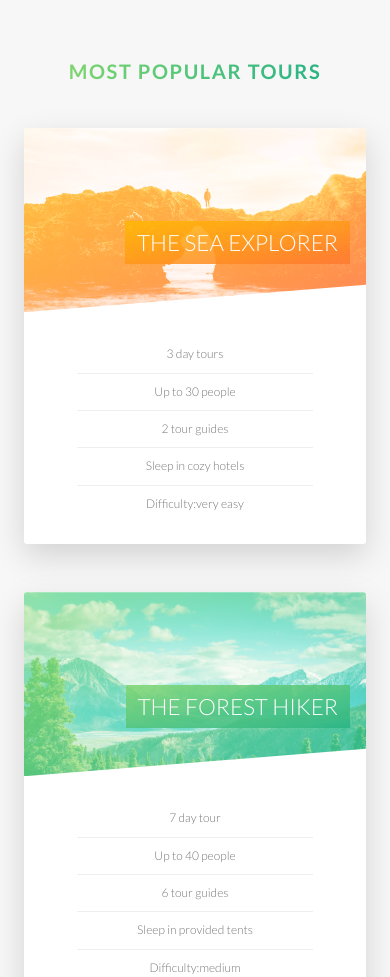
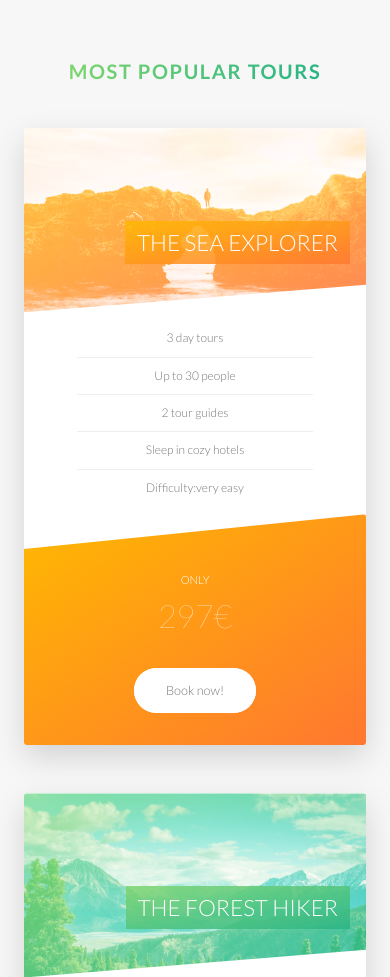
Before and after one commit to cisu/advanced-css, a website: page Natours/index.html in a window 390 px wide. Shown: the part 2642-3619 px from the top of the page. Drawn offline with Linux system fonts and the light colour scheme.

Commit message:
Write Media Queries Tours Booking

```diff
--- a/Natours/sass/components/_card.scss
+++ b/Natours/sass/components/_card.scss
@@ -184,4 +184,61 @@
     font-size: 6rem;
     font-weight: 100;
   }
+
+
+
+
+  // Start Media Query
+  @include respond(tab-port){
+
+      height: auto;
+      border-radius: 3px;
+      background-color: $color-white;
+      box-shadow: 0 1.5rem 4rem rgba($color-black, 0.15);
+
+      &__side {
+        font-size: 2rem;
+        height: auto;
+        position: relative;
+        box-shadow: none;
+
+
+          &--back {
+          transform: rotateY(0);
+          clip-path: polygon(0 15%, 100% 0, 100% 100%, 0 100%);
+        }
+      }
+
+      //   .card:hover .card__side
+      &:hover &__side--front {
+        transform: rotateY(0);
+      }
+
+      &__details{
+        padding: 1rem 3rem;
+      }
+
+
+      // BACK SIDE STYLING
+      &__cta {
+        position: relative;
+        top: 0;
+        left: 0;
+        transform: translate(0);
+        width: 100%;
+        padding: 7rem 4rem 4rem 4rem;
+      }
+
+      &__price-box {
+        margin-bottom: 3rem;
+      }
+
+      &__price-value {
+        font-size: 4rem;
+      }
+  }
+
+
+
+
 }
--- a/Natours/sass/components/_form.scss
+++ b/Natours/sass/components/_form.scss
@@ -16,6 +16,10 @@
     width: 90%;
     display: block;
     transition: all 0.3s;
+
+    @include respond(phone){
+      width: 100%;
+    }
 
     &:focus {
       outline: none;
@@ -50,6 +54,12 @@
   &__radio-group {
     width: 49%;
     display: inline-block;
+
+
+    @include respond(phone){
+      width: 100%;
+      margin-bottom: 2rem;
+    }
   }
 
   &__radio-input {
--- a/Natours/sass/components/_story.scss
+++ b/Natours/sass/components/_story.scss
@@ -8,6 +8,16 @@
   padding-left: 9rem;
   font-size: $default-font-size;
   transform: skewX(-12deg);
+
+  @include respond(tab-port){
+    width: 100%;
+    padding: 4rem;
+    padding-left: 7rem;
+  }
+
+  @include respond(phone){
+    transform: skewX(0);
+  }
 
   // this doesn't work because we already have one transform in story-section class and takes precedence over this one. And so therefore only the translation applies and not the skew.
   // & > * {
@@ -24,6 +34,10 @@
     clip-path: circle(50% at 50% 50%);
     transform: translateX(-3rem) skewX(12deg);
     position: relative;
+
+    @include respond(phone){
+      transform: translateX(-3rem) skewX(0);
+    }
   }
 
   &__img {
@@ -35,6 +49,10 @@
 
   &__text {
     transform: skewX(12deg);
+
+    @include respond(phone){
+      transform: skewX(0);
+    }
   }
 
   &__caption {
--- a/Natours/sass/pages/_home.scss
+++ b/Natours/sass/pages/_home.scss
@@ -78,10 +78,38 @@
   border-radius: 3px;
   box-shadow: 0 1.5rem 4rem rgba($color-black, 0.15);
 
-  height: 50rem;
+
+
+
+  @include respond(tab-land){
+    background-image: linear-gradient(
+      105deg,
+      rgba($color-white, 0.9) 0%,
+      rgba($color-white, 0.9) 65%,
+      transparent 65%
+    ),
+    url(../img/nat-10.jpg);
+  }
+
+  @include respond(tab-port){
+    background-image: linear-gradient(
+      to right,
+      rgba($color-white, 0.9) 0%,
+      rgba($color-white, 0.9) 100%,
+    ),
+    url(../img/nat-10.jpg);
+  }
 
   &__form {
     width: 50%;
     padding: 6rem;
+
+    @include respond(tab-land){
+      width: 65%;
+    };
+
+    @include respond(tab-land){
+      width: 100%;
+    };
   }
 }
```
Also changed, not shown: Natours/css/style.css.
